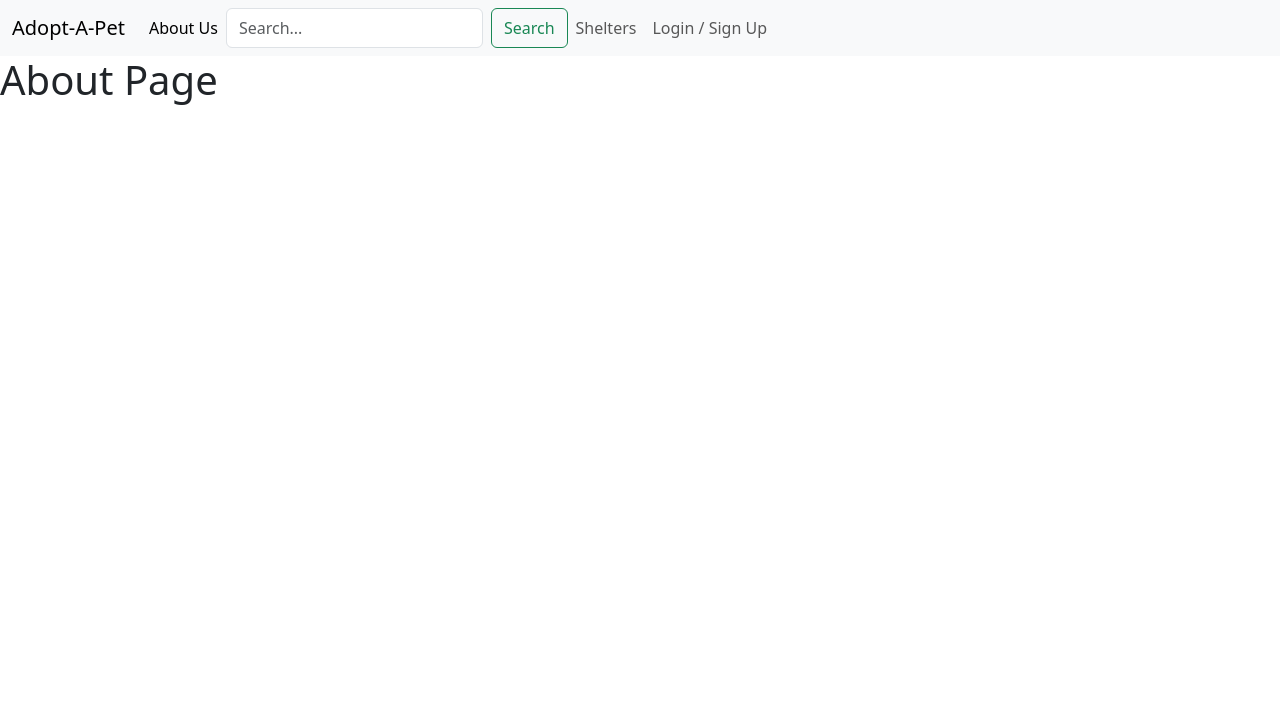
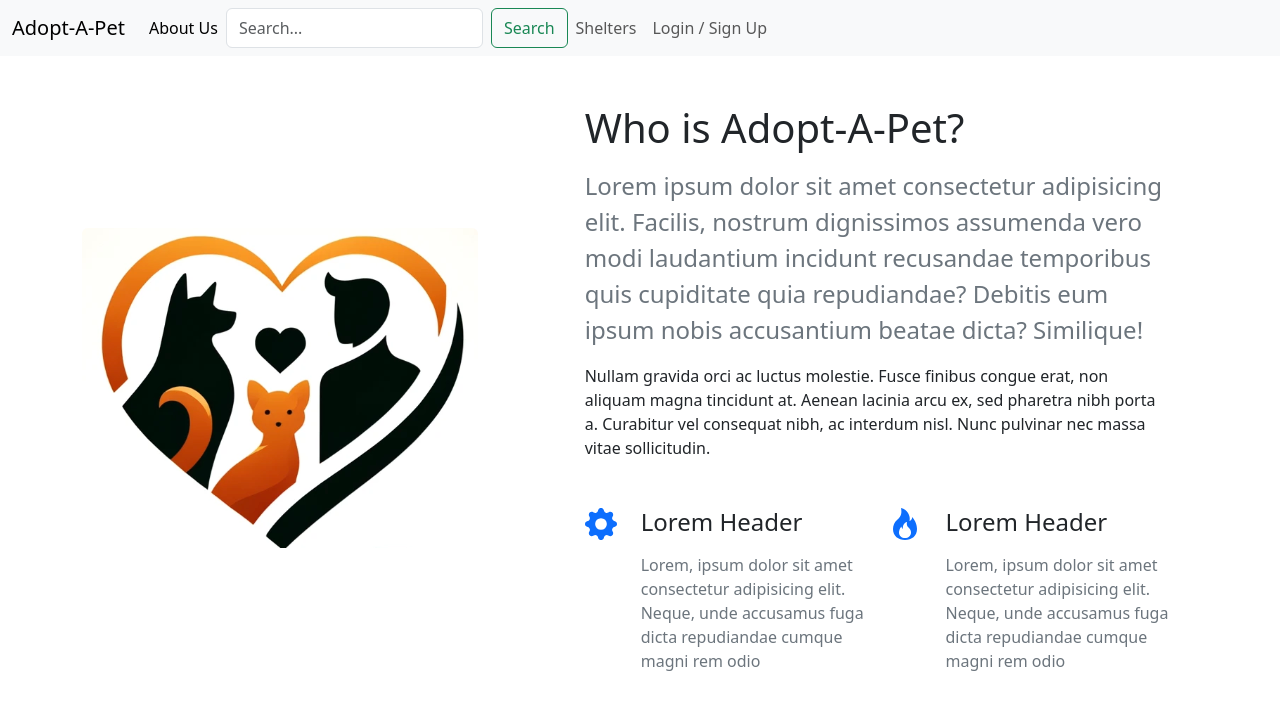
Before and after one commit to Greg4268/AdoptAPet, a plain HTML site: page client/about.html in a window 1280 px wide. Drawn offline with nearby package versions, Linux system fonts and the light colour scheme.

Commit message:
more frontend added: images, bootstrap

```diff
--- a/client/about.html
+++ b/client/about.html
@@ -68,17 +68,104 @@
               </ul>
             </li> -->
             <li class="nav-item">
-              <a class="nav-link" aria-disabled="false" href="./login.html">Login / Sign Up</a>
+              <a class="nav-link" aria-disabled="false" href="./login.html"
+                >Login / Sign Up</a
+              >
             </li>
           </ul>
         </div>
       </div>
     </nav>
 
-
-<h1>About Page</h1>
-
-
+    <!-- About 1 - Bootstrap Brain Component -->
+    <section class="py-3 py-md-5 py-xl-8">
+      <div class="container">
+        <div class="row gy-3 gy-md-4 gy-lg-0 align-items-lg-center">
+          <div class="col-12 col-lg-6 col-xl-5">
+            <img
+              class="img-fluid rounded"
+              loading="lazy"
+              src="./resources/images/Logo.png"
+              alt=""
+            />
+          </div>
+          <div class="col-12 col-lg-6 col-xl-7">
+            <div class="row justify-content-xl-center">
+              <div class="col-12 col-xl-11">
+                <h2 class="h1 mb-3">Who is Adopt-A-Pet?</h2>
+                <p class="lead fs-4 text-secondary mb-3">
+                  Lorem ipsum dolor sit amet consectetur adipisicing elit.
+                  Facilis, nostrum dignissimos assumenda vero modi laudantium
+                  incidunt recusandae temporibus quis cupiditate quia
+                  repudiandae? Debitis eum ipsum nobis accusantium beatae dicta?
+                  Similique!
+                </p>
+                <p class="mb-5">
+                  Nullam gravida orci ac luctus molestie. Fusce finibus congue
+                  erat, non aliquam magna tincidunt at. Aenean lacinia arcu ex,
+                  sed pharetra nibh porta a. Curabitur vel consequat nibh, ac
+                  interdum nisl. Nunc pulvinar nec massa vitae sollicitudin.
+                </p>
+                <div class="row gy-4 gy-md-0 gx-xxl-5X">
+                  <div class="col-12 col-md-6">
+                    <div class="d-flex">
+                      <div class="me-4 text-primary">
+                        <svg
+                          xmlns="http://www.w3.org/2000/svg"
+                          width="32"
+                          height="32"
+                          fill="currentColor"
+                          class="bi bi-gear-fill"
+                          viewBox="0 0 16 16"
+                        >
+                          <path
+                            d="M9.405 1.05c-.413-1.4-2.397-1.4-2.81 0l-.1.34a1.464 1.464 0 0 1-2.105.872l-.31-.17c-1.283-.698-2.686.705-1.987 1.987l.169.311c.446.82.023 1.841-.872 2.105l-.34.1c-1.4.413-1.4 2.397 0 2.81l.34.1a1.464 1.464 0 0 1 .872 2.105l-.17.31c-.698 1.283.705 2.686 1.987 1.987l.311-.169a1.464 1.464 0 0 1 2.105.872l.1.34c.413 1.4 2.397 1.4 2.81 0l.1-.34a1.464 1.464 0 0 1 2.105-.872l.31.17c1.283.698 2.686-.705 1.987-1.987l-.169-.311a1.464 1.464 0 0 1 .872-2.105l.34-.1c1.4-.413 1.4-2.397 0-2.81l-.34-.1a1.464 1.464 0 0 1-.872-2.105l.17-.31c.698-1.283-.705-2.686-1.987-1.987l-.311.169a1.464 1.464 0 0 1-2.105-.872l-.1-.34zM8 10.93a2.929 2.929 0 1 1 0-5.86 2.929 2.929 0 0 1 0 5.858z"
+                          />
+                        </svg>
+                      </div>
+                      <div>
+                        <h4 class="mb-3">Lorem Header</h4>
+                        <p class="text-secondary mb-0">
+                          Lorem, ipsum dolor sit amet consectetur adipisicing
+                          elit. Neque, unde accusamus fuga dicta repudiandae
+                          cumque magni rem odio
+                        </p>
+                      </div>
+                    </div>
+                  </div>
+                  <div class="col-12 col-md-6">
+                    <div class="d-flex">
+                      <div class="me-4 text-primary">
+                        <svg
+                          xmlns="http://www.w3.org/2000/svg"
+                          width="32"
+                          height="32"
+                          fill="currentColor"
+                          class="bi bi-fire"
+                          viewBox="0 0 16 16"
+                        >
+                          <path
+                            d="M8 16c3.314 0 6-2 6-5.5 0-1.5-.5-4-2.5-6 .25 1.5-1.25 2-1.25 2C11 4 9 .5 6 0c.357 2 .5 4-2 6-1.25 1-2 2.729-2 4.5C2 14 4.686 16 8 16Zm0-1c-1.657 0-3-1-3-2.75 0-.75.25-2 1.25-3C6.125 10 7 10.5 7 10.5c-.375-1.25.5-3.25 2-3.5-.179 1-.25 2 1 3 .625.5 1 1.364 1 2.25C11 14 9.657 15 8 15Z"
+                          />
+                        </svg>
+                      </div>
+                      <div>
+                        <h4 class="mb-3">Lorem Header</h4>
+                        <p class="text-secondary mb-0">
+                          Lorem, ipsum dolor sit amet consectetur adipisicing
+                          elit. Neque, unde accusamus fuga dicta repudiandae
+                          cumque magni rem odio
+                        </p>
+                      </div>
+                    </div>
+                  </div>
+                </div>
+              </div>
+            </div>
+          </div>
+        </div>
+      </div>
+    </section>
 
     <script
       src="https://cdn.jsdelivr.net/npm/bootstrap@5.3.3/dist/js/bootstrap.bundle.min.js"
--- a/client/resources/styles/index.css
+++ /dev/null
@@ -1,3 +0,0 @@
-.navbar-brand {
-    font-size: 30px;
-}
```
Also changed, not shown: client/index.html (+33 -2 lines), client/signup.html (+2 -1 lines), client/resources/images/Logo.png (added), client/resources/images/Rosie.jpeg (added), 1 other file.
